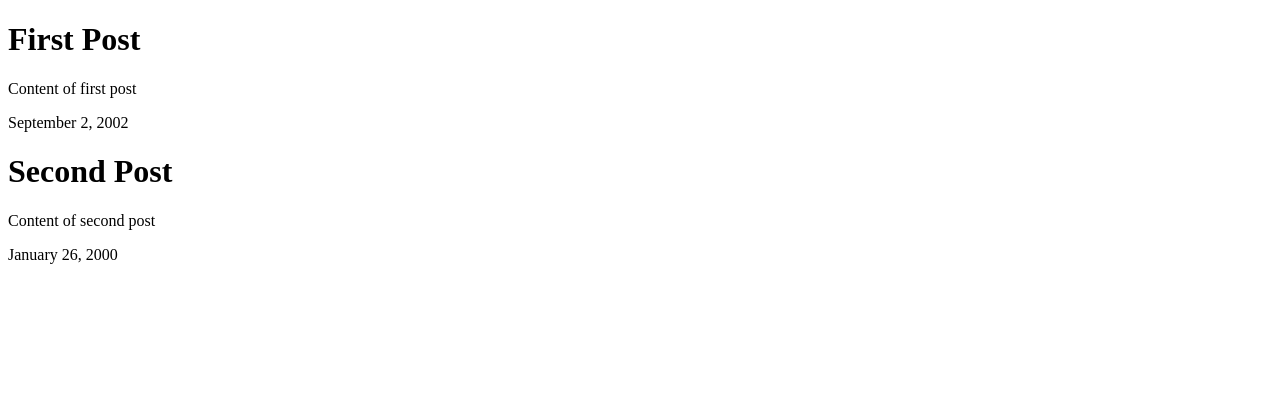
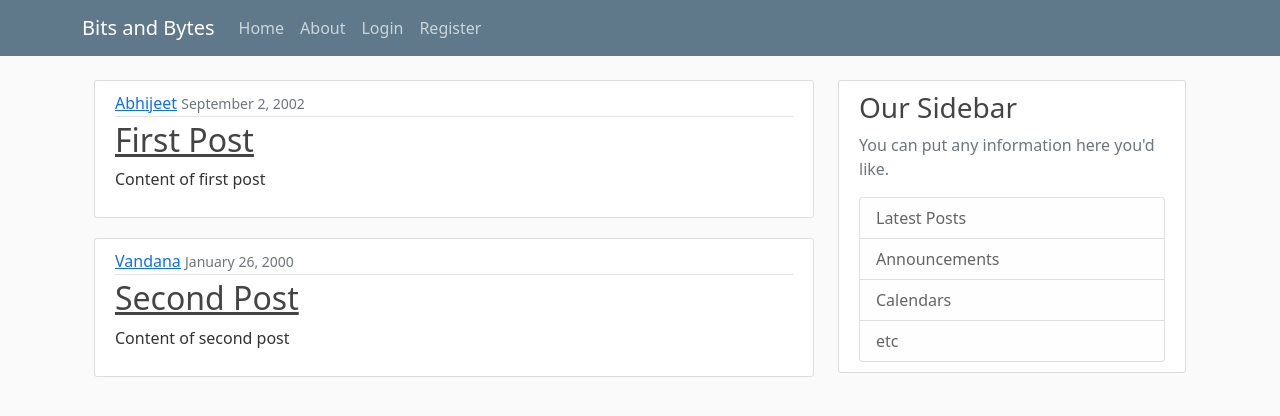
Before and after one commit to AbhijeetSrivastav/Bits-And-Bytes, a Django app: page / in a window 1280 px wide. Shown: the top 416 px of the page. Run offline with Django 3.2, Linux system fonts and the light colour scheme.

Commit message:
Migrations and CSS Added

```diff
--- /dev/null
+++ b/blog/static/blog/main.css
@@ -0,0 +1,84 @@
+body {
+  background: #fafafa;
+  color: #333333;
+  margin-top: 5rem;
+}
+
+h1, h2, h3, h4, h5, h6 {
+  color: #444444;
+}
+
+ul {
+  margin: 0;
+}
+
+.bg-steel {
+  background-color: #5f788a;
+}
+
+.site-header .navbar-nav .nav-link {
+  color: #cbd5db;
+}
+
+.site-header .navbar-nav .nav-link:hover {
+  color: #ffffff;
+}
+
+.site-header .navbar-nav .nav-link.active {
+  font-weight: 500;
+}
+
+.content-section {
+  background: #ffffff;
+  padding: 10px 20px;
+  border: 1px solid #dddddd;
+  border-radius: 3px;
+  margin-bottom: 20px;
+}
+
+.article-title {
+  color: #444444;
+}
+
+a.article-title:hover {
+  color: #428bca;
+  text-decoration: none;
+}
+
+.article-content {
+  white-space: pre-line;
+}
+
+.article-img {
+  height: 65px;
+  width: 65px;
+  margin-right: 16px;
+}
+
+.article-metadata {
+  padding-bottom: 1px;
+  margin-bottom: 4px;
+  border-bottom: 1px solid #e3e3e3
+}
+
+.article-metadata a:hover {
+  color: #333;
+  text-decoration: none;
+}
+
+.article-svg {
+  width: 25px;
+  height: 25px;
+  vertical-align: middle;
+}
+
+.account-img {
+  height: 125px;
+  width: 125px;
+  margin-right: 20px;
+  margin-bottom: 16px;
+}
+
+.account-heading {
+  font-size: 2.5rem;
+}
--- /dev/null
+++ b/blog/templates/blog/base.html
@@ -0,0 +1,87 @@
+<!DOCTYPE html>
+
+{% load static %}
+
+<html lang="en">
+<head>
+
+    <meta charset="utf-8">
+    <meta name="viewport" content="width=device-width, initial-scale=1">
+
+    <!-- Bootstrap CSS -->
+    <link href="https://cdn.jsdelivr.net/npm/bootstrap@5.0.2/dist/css/bootstrap.min.css" rel="stylesheet"
+          integrity="sha384-EVSTQN3/azprG1Anm3QDgpJLIm9Nao0Yz1ztcQTwFspd3yD65VohhpuuCOmLASjC" crossorigin="anonymous">
+
+    <!-- Custom Static CSS -->
+    <link rel="stylesheet" type="text/css" href="{% static 'blog/main.css' %}">
+
+    {% if title %}
+    <title>Bits And Bytes - {{ title }}</title>
+    {% else %}
+    <title>Bits And Bytes</title>
+    {% endif %}
+</head>
+<body>
+<header class="site-header">
+    <nav class="navbar navbar-expand-md navbar-dark bg-steel fixed-top">
+        <div class="container">
+            <a class="navbar-brand mr-4" href="{% url 'blog-home'%}">Bits and Bytes</a>
+            <button class="navbar-toggler" type="button" data-toggle="collapse" data-target="#navbarToggle"
+                    aria-controls="navbarToggle" aria-expanded="false" aria-label="Toggle navigation">
+                <span class="navbar-toggler-icon"></span>
+            </button>
+            <div class="collapse navbar-collapse" id="navbarToggle">
+                <div class="navbar-nav mr-auto">
+                    <a class="nav-item nav-link" href="{% url 'blog-home'%}">Home</a>
+                    <a class="nav-item nav-link" href="{% url 'blog-about'%}">About</a>
+                </div>
+                <!-- Navbar Right Side -->
+                <div class="navbar-nav">
+                    <a class="nav-item nav-link" href="#">Login</a>
+                    <a class="nav-item nav-link" href="#">Register</a>
+                </div>
+            </div>
+        </div>
+    </nav>
+</header>
+
+
+<div class="container">
+    <main role="main" class="container">
+        <div class="row">
+            <div class="col-md-8">
+                {% block content %}{% endblock %}
+            </div>
+            <div class="col-md-4">
+                <div class="content-section">
+                    <h3>Our Sidebar</h3>
+                    <p class='text-muted'>You can put any information here you'd like.
+                    <ul class="list-group">
+                        <li class="list-group-item list-group-item-light">Latest Posts</li>
+                        <li class="list-group-item list-group-item-light">Announcements</li>
+                        <li class="list-group-item list-group-item-light">Calendars</li>
+                        <li class="list-group-item list-group-item-light">etc</li>
+                    </ul>
+                </div>
+            </div>
+        </div>
+    </main>
+
+</div>
+
+<!-- Option 1: Bootstrap Bundle with Popper -->
+<script src="https://cdn.jsdelivr.net/npm/bootstrap@5.0.2/dist/js/bootstrap.bundle.min.js"
+        integrity="sha384-MrcW6ZMFYlzcLA8Nl+NtUVF0sA7MsXsP1UyJoMp4YLEuNSfAP+JcXn/tWtIaxVXM"
+        crossorigin="anonymous"></script>
+
+<!-- Option 2: Separate Popper and Bootstrap JS -->
+<script src="https://cdn.jsdelivr.net/npm/@popperjs/core@2.9.2/dist/umd/popper.min.js"
+        integrity="sha384-IQsoLXl5PILFhosVNubq5LC7Qb9DXgDA9i+tQ8Zj3iwWAwPtgFTxbJ8NT4GN1R8p"
+        crossorigin="anonymous"></script>
+<script src="https://cdn.jsdelivr.net/npm/bootstrap@5.0.2/dist/js/bootstrap.min.js"
+        integrity="sha384-cVKIPhGWiC2Al4u+LWgxfKTRIcfu0JTxR+EQDz/bgldoEyl4H0zUF0QKbrJ0EcQF"
+        crossorigin="anonymous"></script>
+
+
+</body>
+</html>
--- a/blog/templates/blog/home.html
+++ b/blog/templates/blog/home.html
@@ -1,15 +1,15 @@
-<!DOCTYPE html>
-<html lang="en">
-<head>
-    <meta charset="UTF-8">
-    <title>Home</title>
-</head>
-<body>
-    {% for post in posts %}
-        <h1> {{ post.title }}</h1>
-        <p>{{ post.content }}</p>
-        <p>{{ post.date_posted }}</p>
-    {% endfor %}
-
-</body>
-</html>
+{% extends "blog/base.html" %}
+{% block content %}
+{% for post in posts %}
+<article class="media content-section">
+    <div class="media-body">
+        <div class="article-metadata">
+            <a class="mr-2" href="#">{{ post.author }}</a>
+            <small class="text-muted">{{ post.date_posted }}</small>
+        </div>
+        <h2><a class="article-title" href="#">{{ post.title }}</a></h2>
+        <p class="article-content">{{ post.content }}</p>
+    </div>
+</article>
+{% endfor %}
+{% endblock content %}
--- a/blog/views.py
+++ b/blog/views.py
@@ -33,4 +33,4 @@ def home(request):
 
 def about(request):
     # second view About Page
-    return render(request, 'blog/about.html')
+    return render(request, 'blog/about.html', {'title': ' About'})
```
Also changed, not shown: blog/templates/blog/about.html (+5 -10 lines), db.sqlite3.
